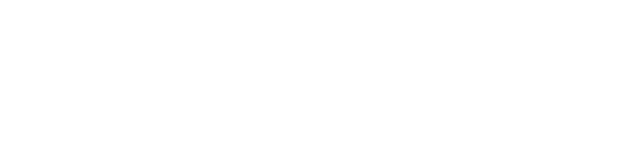
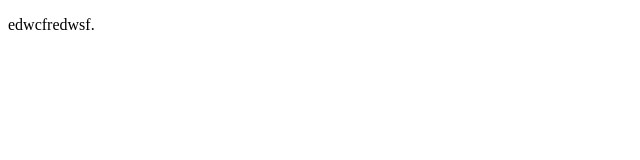
Before and after one commit to abhishekgill11/git_example_project, a plain HTML site: page index.html in a window 1280 px wide. Shown: the whole page, without its empty margins (0-640 px from the left). Drawn offline with Linux system fonts and the light colour scheme.

Commit message:
added paragraph

```diff
--- a/index.html
+++ b/index.html
@@ -7,6 +7,6 @@
     <title>Document</title>
 </head>
 <body>
-
+    <p>edwcfredwsf.</p>
 </body>
 </html>
```
